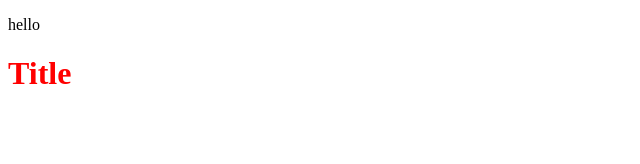
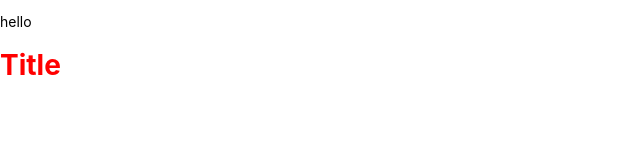
Before and after one commit to ignmandagaran/basement-challenge, a Next.js app: page / in a window 1280 px wide. Shown: the top 164 px of the page, without its empty margins (0-640 px from the left). Built offline with nearby package versions, Linux system fonts and the light colour scheme.

Commit message:
Theme and globalStyle declaration

```diff
--- a/package.json
+++ b/package.json
@@ -17,6 +17,7 @@
   "devDependencies": {
     "@types/node": "^14.0.9",
     "@types/react": "^16.9.35",
+    "@types/styled-components": "^5.1.7",
     "babel-plugin-styled-components": "^1.10.7",
     "typescript": "^3.9.3"
   }
--- /dev/null
+++ b/pages/_app.tsx
@@ -0,0 +1,13 @@
+import { ThemeProvider } from 'styled-components';
+import GlobalStyle from 'styles/globalStyle';
+import { theme } from 'styles/theme';
+
+export default function MyApp({ Component, pageProps }) {
+
+  return (
+    <ThemeProvider theme={theme}>
+      <GlobalStyle />
+      <Component {...pageProps} />
+    </ThemeProvider>
+    )
+};
--- /dev/null
+++ b/styles/globalStyle.tsx
@@ -0,0 +1,34 @@
+import { createGlobalStyle } from 'styled-components';
+import { normalize } from 'polished';
+import { DefaultTheme } from 'styled-components';
+
+const GlobalStyle = createGlobalStyle<{ theme: DefaultTheme }>`
+  ${normalize()}
+
+  *, *:before, *:after {
+    box-sizing: border-box;
+  }
+
+  body {
+    ${({ theme }) => {
+    const { colors, fontSizes, fontFamilies, fontWeights } = theme;
+
+    const styles = `
+      background: ${colors.white};
+      color: ${colors.black};
+      font-size: ${fontSizes.default};
+      font-family: ${fontFamilies.default};
+      font-weight: ${fontWeights.light};
+    `;
+    return styles;
+    }};
+  }
+
+  button::-moz-focus-inner,
+  input::-moz-focus-inner {
+    border: 0;
+    padding: 0;
+  }
+`;
+
+export default GlobalStyle;
--- /dev/null
+++ b/styles/theme.tsx
@@ -0,0 +1,36 @@
+import { rem } from "polished";
+
+export const theme = {
+  colors: {
+    black: '#000',
+    white: '#FFF',
+    grays: {
+      300: '#D1D5DB',
+      500: '#6B7280',
+      600: '#4B5563',
+      700: '#374151',
+    },
+  },
+  fontSizes: {
+    default: rem('14px')
+  },
+  fontFamilies: {
+    default: '"Inter", sans-serif',
+  },
+  fontWeights: {
+    light: 400,
+    regular: 500,
+    bold: 800,
+  },
+  borders: {
+    base: rem('6px'),
+  },
+  screens: {
+    xs: "480px",
+    sm: "576px",
+    md: "768px",
+    lg: "992px",
+    xl: "1200px",
+    xxl: "1600px",
+  }
+};
--- /dev/null
+++ b/types/ThemeType.d.ts
@@ -0,0 +1,8 @@
+import "styled-components";
+import { theme } from "../styles/theme"
+
+type Theme = typeof theme;
+
+declare module "styled-components" {
+    export interface DefaultTheme extends Theme {}
+}
```
Also changed, not shown: 1 other file (tests, documents, lock files or other folders).
